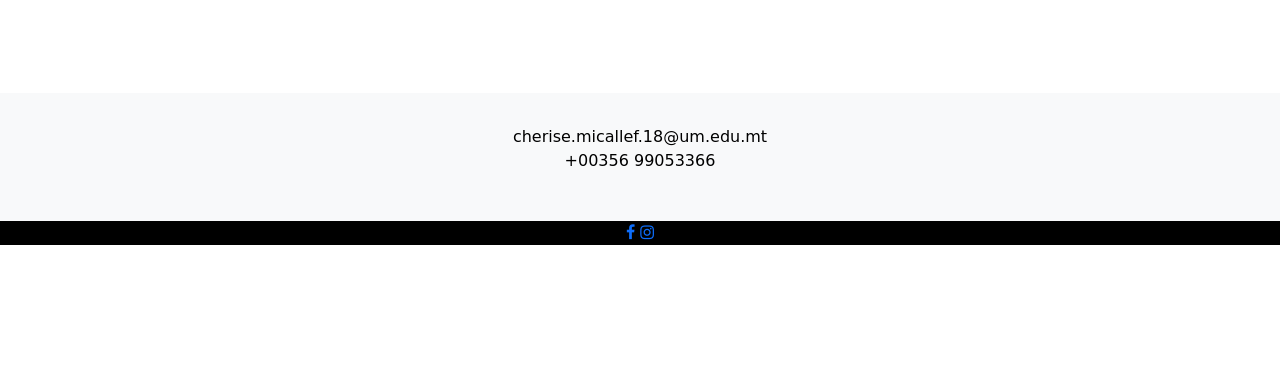
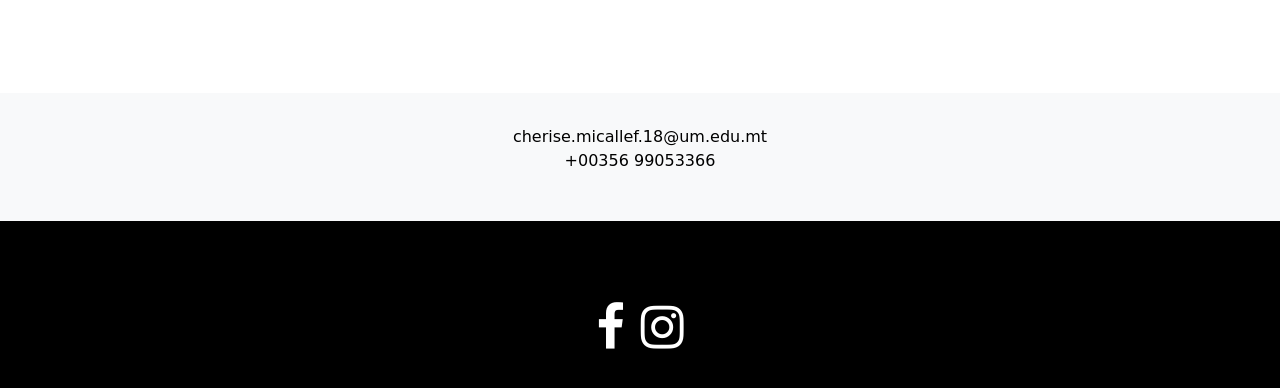
Before and after one commit to cherise19/cherisemicallef.github.io, a plain HTML site: page Index.html in a window 1280 px wide. Shown: the part 785-1173 px from the top of the page. Before the commit the page ends 1030 px from the top, so only its background shows below. Drawn offline with nearby package versions, Linux system fonts and the light colour scheme; a web font is replaced by a local one.

Commit message:
Update Index.css

```diff
--- a/Index.css
+++ b/Index.css
@@ -67,3 +67,20 @@ background-color: #995841;
 .text{
     font-family: 'Abel', sans-serif;
 }
+
+.icon-bar{
+padding: 70px;
+font-size: 50px;
+}
+
+.facebook{
+    color:white ;
+}
+
+.instagram{
+    color: white;
+}
+
+.icon-bar a:hover {
+    color:gray;
+}
```
